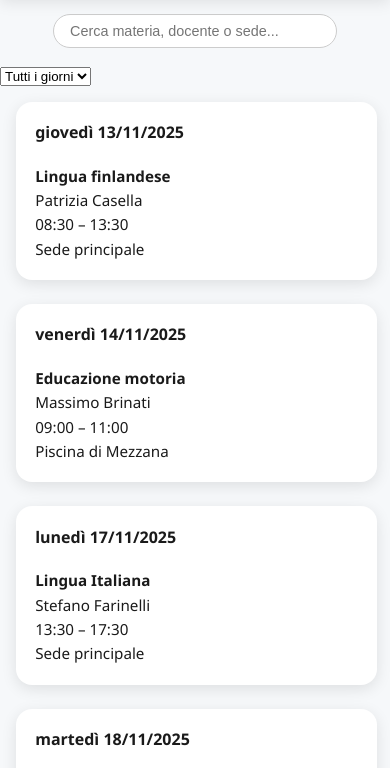
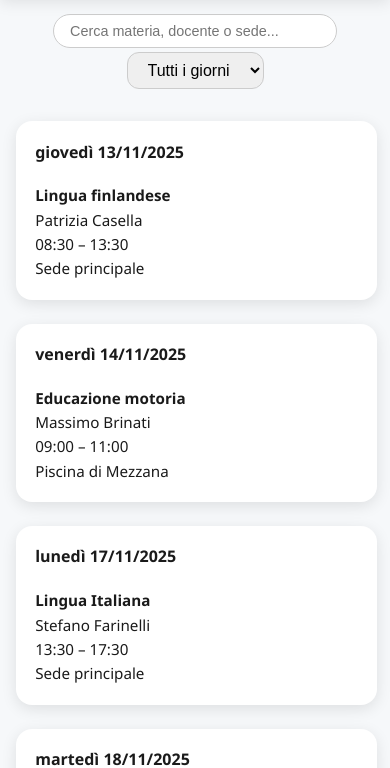
Before and after one commit to Alessiopopino/orariolog.it, a plain HTML site: page index.html in a window 390 px wide. Shown: the part 57-825 px from the top of the page. Drawn offline with Linux system fonts and the light colour scheme.

Commit message:
Refactor CSS comments and adjust styles

```diff
--- a/style.css
+++ b/style.css
@@ -54,7 +54,7 @@ h1 {
   transform: scale(1.2);
 }
 
-/* ✅ LOADER */
+/* LOADER */
 #loader {
   position: fixed;
   inset: 0;
@@ -82,7 +82,7 @@ h1 {
   to { opacity: 1; transform: translateY(0); }
 }
 
-/* ✅ CALENDARIO (VERSIONE PC) */
+/* CALENDARIO */
 #calendar-container {
   padding: 2rem;
   display: flex;
@@ -120,14 +120,13 @@ h1 {
 .lesson {
   font-size: 0.95rem;
   line-height: 1.6;
-  color: var(--text-color);
 }
 
-/* ✅ BARRA DI RICERCA */
+/* BARRA DI RICERCA */
 #search-bar {
   display: flex;
   justify-content: center;
-  margin: 1rem 0;
+  margin: 1rem 0 0.3rem;
 }
 
 #search-input {
@@ -138,32 +137,33 @@ h1 {
   border-radius: 999px;
   border: 1px solid #ccc;
   outline: none;
-  transition: border 0.3s;
 }
 
 #search-input:focus {
   border-color: var(--accent-color);
 }
 
-.dark-mode #search-input {
-  background: #1e1e1e;
-  color: #e0e0e0;
-  border: 1px solid #555;
+/* FILTRO GIORNO */
+#day-filter {
+  display: flex;
+  justify-content: center;
+  margin-bottom: 1rem;
 }
 
-/* ✅ VERSIONE MOBILE (Smartphone) */
+#day-select {
+  padding: 0.5rem 1rem;
+  font-size: 1rem;
+  border-radius: 12px;
+  border: 1px solid #ccc;
+  outline: none;
+}
+
+/* MOBILE */
 @media (max-width: 768px) {
 
-  /* Barra di ricerca più corta */
   #search-input {
     max-width: 250px;
     font-size: 0.9rem;
-  }
-
-  /* Card più piccole e più distanti */
-  #calendar-container {
-    padding: 1rem;
-    gap: 1.5rem;
   }
 
   .card {
@@ -173,13 +173,11 @@ h1 {
     margin-bottom: 1.5rem;
   }
 
-  /* Loader più proporzionato */
-  #loader-text {
-    font-size: 1.2rem;
-    padding: 0 10px;
+  #calendar-container {
+    padding: 1rem;
+    gap: 1.4rem;
   }
 
-  /* Header compatto */
   header {
     padding: 0.8rem 1.2rem;
   }
```
